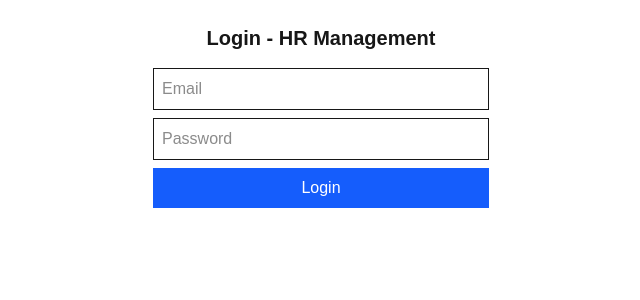
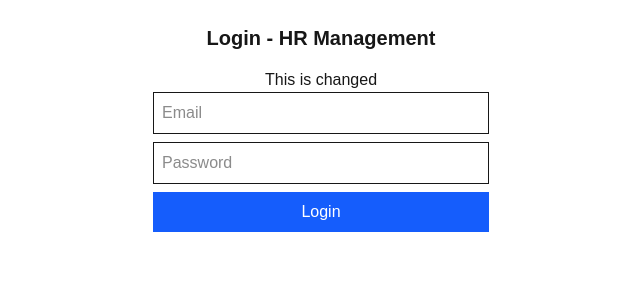
Before and after one commit to afnan-yousuf/hrmanagement, a Next.js app: page / in a window 1280 px wide. Shown: the top 300 px of the page, without its empty margins (319-959 px from the left). Built offline with nearby package versions, Linux system fonts and the light colour scheme.

Commit message:
added paragraph

```diff
--- a/app/page.js
+++ b/app/page.js
@@ -47,6 +47,7 @@ export default function Home() {
     <>
       <div className="p-6 max-w-sm mx-auto flex flex-col items-center justify-center">
         <h1 className="text-xl font-bold mb-4">Login - HR Management</h1>
+        <p>This is changed</p>
         <input
           className="border p-2 w-full mb-2"
           placeholder="Email"
```
